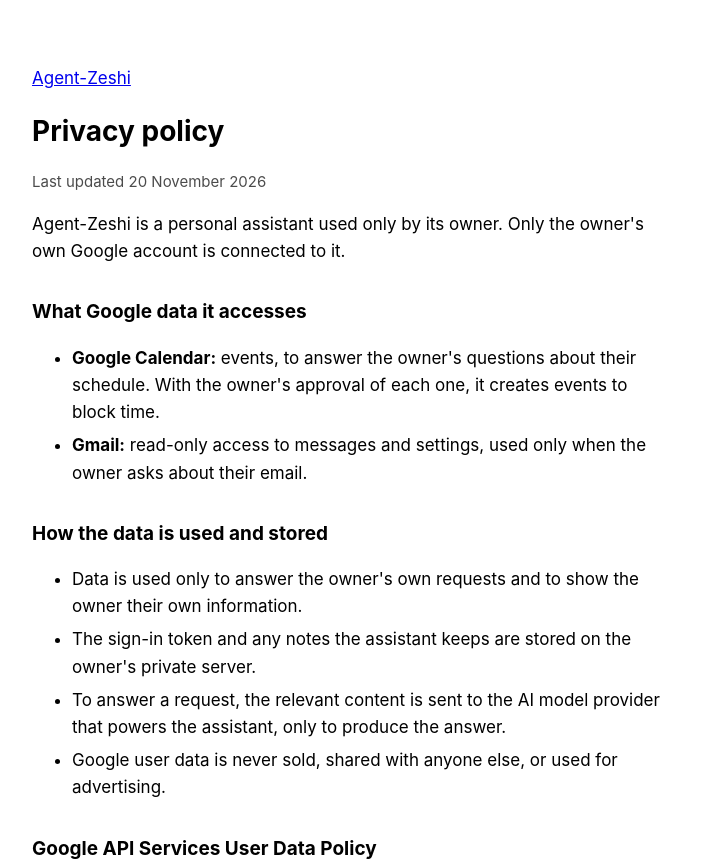
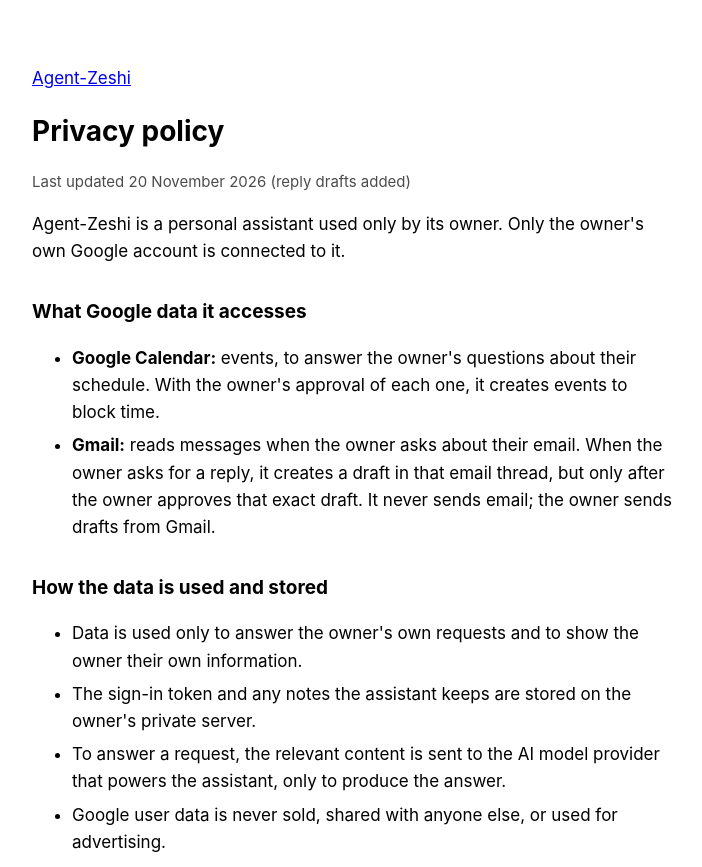
Before and after one commit to JamesDzs/JamesDzs.github.io, a plain HTML site: page privacy.html in a window 1280 px wide. Shown: the top 867 px of the page, without its empty margins (288-990 px from the left). Drawn offline with Linux system fonts and the light colour scheme.

Commit message:
Describe Gmail reply drafts (saved only after the owner approves; never sent)
Co-Authored-By: Claude Opus 5.5 <noreply@anthropic.com>

```diff
--- a/privacy.html
+++ b/privacy.html
@@ -10,14 +10,14 @@
 <main>
   <p><a href="./">Agent-Zeshi</a></p>
   <h1>Privacy policy</h1>
-  <p class="muted">Last updated 20 November 2026</p>
+  <p class="muted">Last updated 20 November 2026 (reply drafts added)</p>
 
   <p>Agent-Zeshi is a personal assistant used only by its owner. Only the owner's own Google account is connected to it.</p>
 
   <h2>What Google data it accesses</h2>
   <ul>
     <li><b>Google Calendar:</b> events, to answer the owner's questions about their schedule. With the owner's approval of each one, it creates events to block time.</li>
-    <li><b>Gmail:</b> read-only access to messages and settings, used only when the owner asks about their email.</li>
+    <li><b>Gmail:</b> reads messages when the owner asks about their email. When the owner asks for a reply, it creates a draft in that email thread, but only after the owner approves that exact draft. It never sends email; the owner sends drafts from Gmail.</li>
   </ul>
 
   <h2>How the data is used and stored</h2>
```
Also changed, not shown: index.html (+1 -1 lines).
